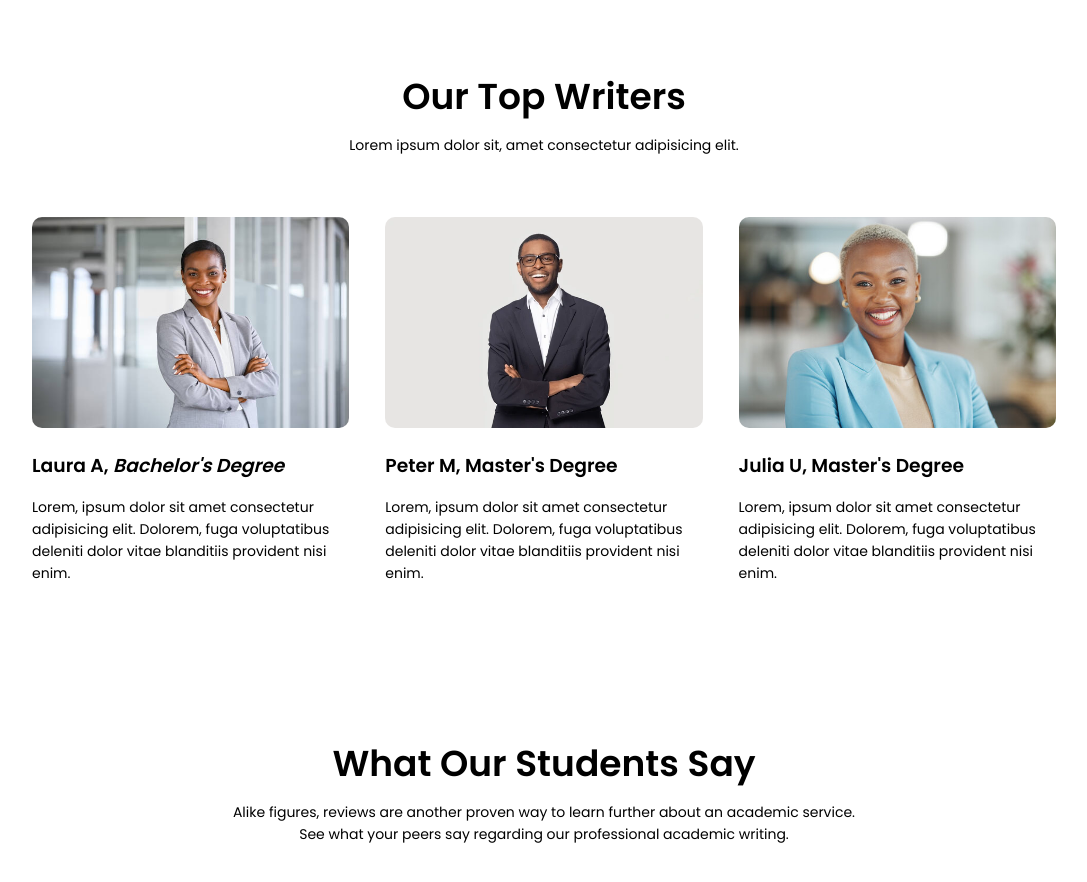
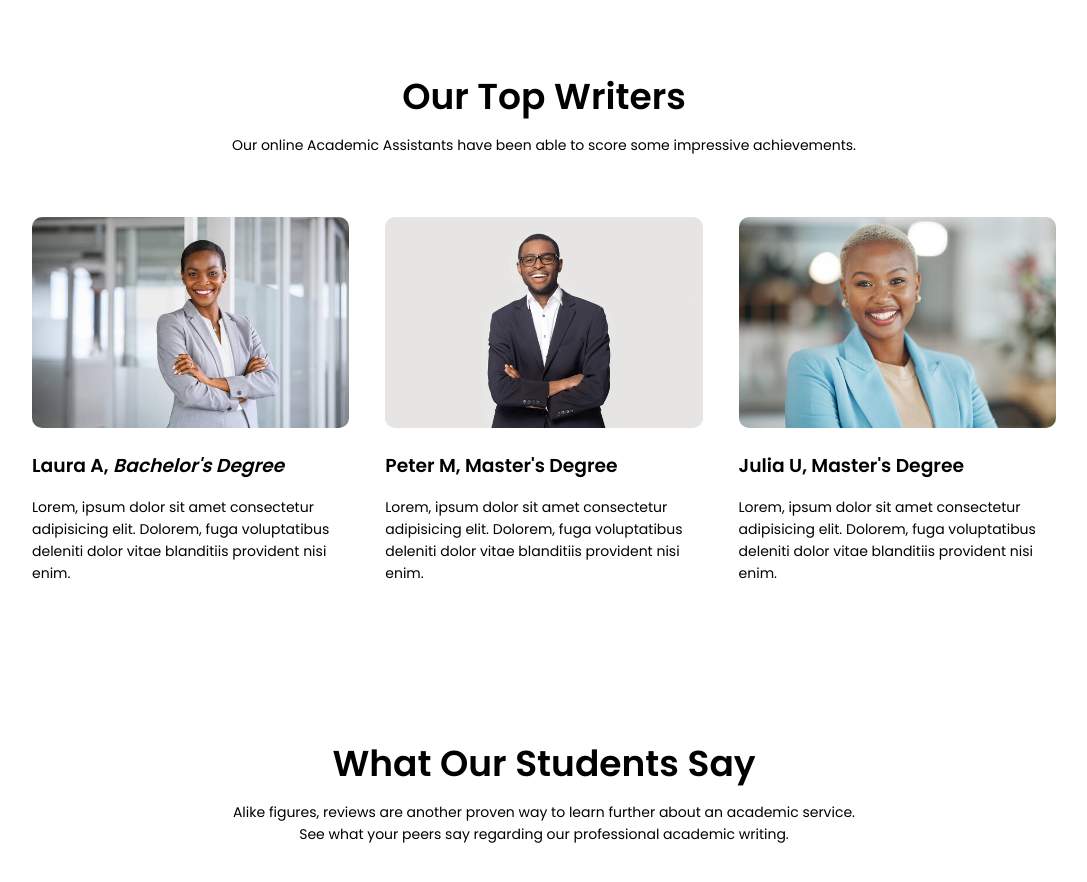
Before and after one commit to ukemeuu/academic-webdesign, a plain HTML site: page index.html in a window 1280 px wide. Shown: the part 2020-2902 px from the top of the page, without its empty margins (96-1183 px from the left). Drawn offline with Linux system fonts and the light colour scheme; a web font is replaced by a local one.

Commit message:
latest commit

```diff
--- a/index.html
+++ b/index.html
@@ -87,7 +87,7 @@
 
     <section class="facilities">
         <h1>Our Top Writers</h1>
-        <p>Lorem ipsum dolor sit, amet consectetur adipisicing elit.</p>
+        <p>Our online Academic Assistants have been able to score some impressive achievements.</p>
 
         <div class="row">
             <div class="facilities-col">
```
